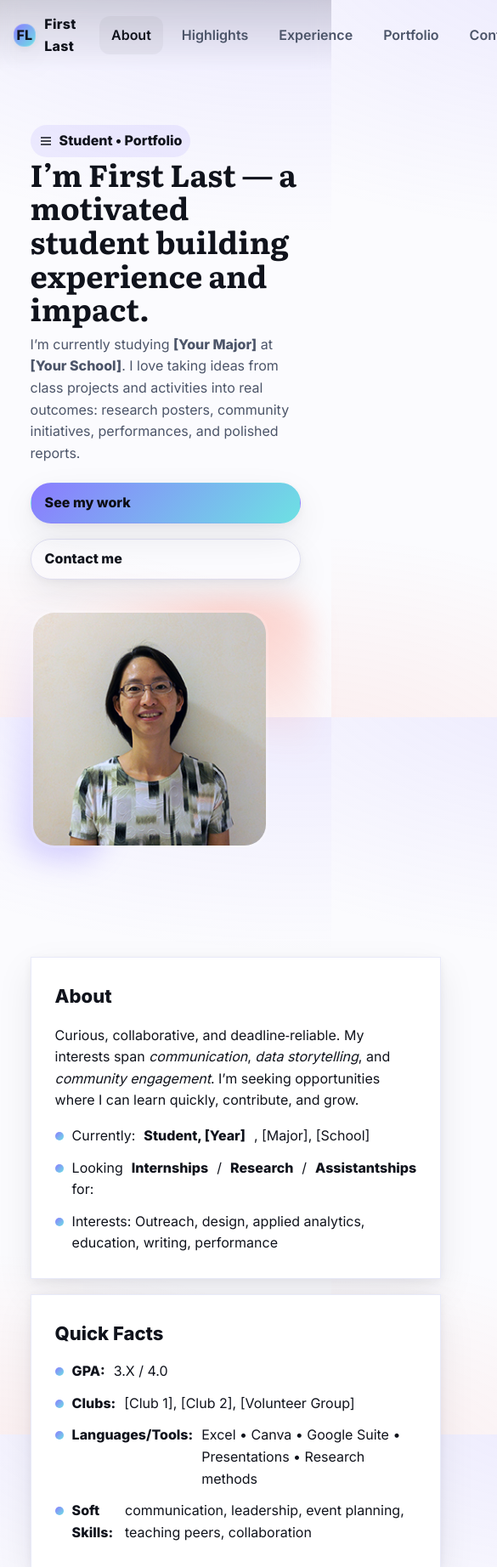
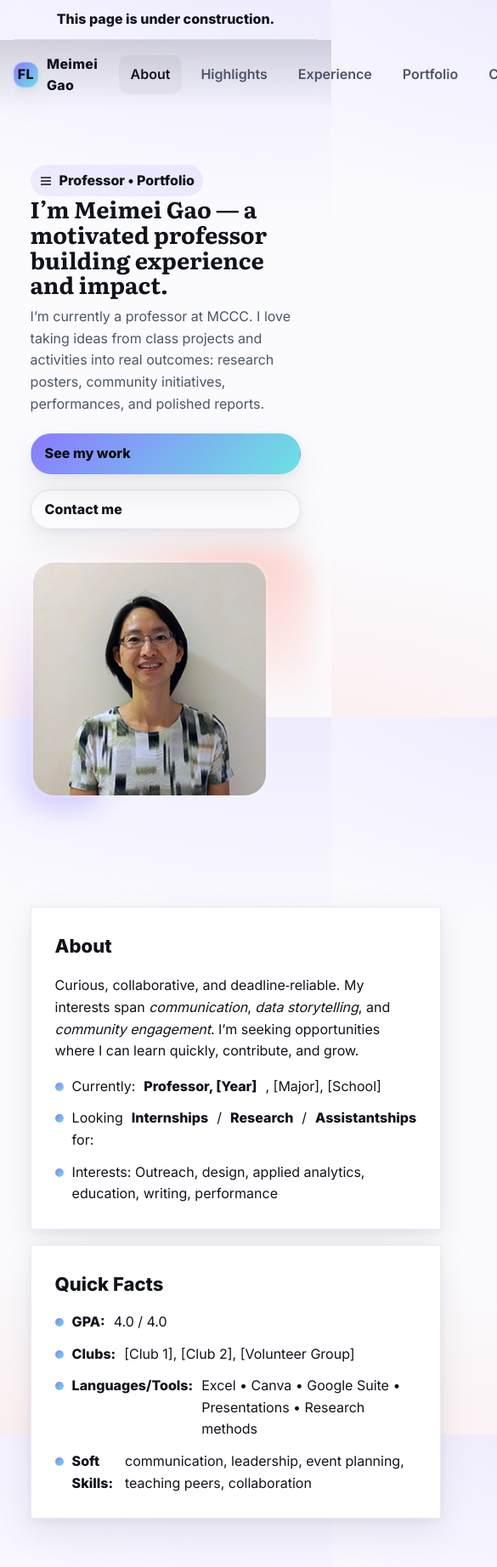
Before and after one commit to mmg168/my-general-template, a plain HTML site: page index.html in a window 390 px wide. Shown: the top 1844 px of the page at 85% size, 585 px wide, since content can reach past the window. Drawn offline with Linux system fonts and the light colour scheme.

Commit message:
Update index.html

```diff
--- a/index.html
+++ b/index.html
@@ -3,11 +3,11 @@
 <head>
   <meta charset="utf-8" />
   <meta name="viewport" content="width=device-width, initial-scale=1" />
-  <title>First Last — Student Portfolio</title>
-  <meta name="description" content="An elegant, all‑majors student portfolio: academics, projects, activities, and contact." />
+  <title>Meimei Gao — Professor Portfolio</title>
+  <meta name="description" content="An elegant, all‑majors professor portfolio: academics, projects, activities, and contact." />
   <meta name="color-scheme" content="light dark">
-  <meta property="og:title" content="First Last — Student Portfolio" />
-  <meta property="og:description" content="An elegant, all‑majors student portfolio: academics, projects, activities, and contact." />
+  <meta property="og:title" content="Meimei Gao — Professor Portfolio" />
+  <meta property="og:description" content="An elegant, all‑majors professor portfolio: academics, projects, activities, and contact." />
   <meta property="og:type" content="website" />
   <meta name="theme-color" content="#7758F6" />
   <link rel="preconnect" href="https://fonts.gstatic.com" crossorigin>
@@ -67,6 +67,7 @@
     a{color:inherit}
     img{max-width:100%; display:block}
     .wrap{width:var(--w); margin-inline:auto; padding-inline:20px}
+    p{font-size:16px}
 
     /* Header */
     .hdr{position:sticky; top:0; z-index:50; backdrop-filter:saturate(1.1) blur(10px); background:linear-gradient( to bottom, rgba(0,0,0,.14), rgba(0,0,0,0));}
@@ -86,7 +87,7 @@
     section{padding:64px 0}
     .hero{display:grid; grid-template-columns: 1.1fr .9fr; gap:36px; align-items:center}
     .title{font-family:Literata, ui-serif, Georgia, "Times New Roman", Times, serif; line-height:1.1}
-    .title-xl{font-size: clamp(36px, 5vw, 64px); font-weight:700; margin:0 0 10px}
+    .title-xl{font-size: clamp(27px, 3.75vw, 48px); font-weight:700; margin:0 0 10px}
     .lede{font-size: clamp(16px, 1.7vw, 20px); color:var(--muted); margin:0 0 22px}
 
     .card{background:var(--bg-alt); border-radius:var(--radius-xl); box-shadow:var(--shadow); border:1px solid rgba(130,140,220,.18)}
@@ -130,12 +131,13 @@
   </style>
 </head>
 <body>
+  <div class="wrap" style="padding:10px 0; text-align:center; color:var(--text); background:rgba(255,255,255,.06); border-bottom:1px solid rgba(140,140,200,.25); font-weight:700">This page is under construction.</div>
   <!-- Header -->
   <header class="hdr">
     <div class="wrap hdr-inner">
       <a class="brand" href="#home" aria-label="Go to top">
         <span class="logo" aria-hidden="true">FL</span>
-        <span>First Last</span>
+        <span>Meimei Gao</span>
       </a>
       <nav class="nav" aria-label="Primary">
         <a href="#about" data-target="#about">About</a>
@@ -154,18 +156,17 @@
       <div>
         <div class="pill" aria-hidden="true">
           <svg viewBox="0 0 24 24" fill="none" stroke="currentColor"><path stroke-width="2" d="M3 12h18M3 6h18M3 18h18"/></svg>
-          Student • Portfolio
+          Professor • Portfolio
         </div>
-        <h1 class="title title-xl">I’m First Last — a motivated student building experience and impact.</h1>
-        <p class="lede">I’m currently studying <strong>[Your Major]</strong> at <strong>[Your School]</strong>. I love taking ideas from class projects and activities into real outcomes: research posters, community initiatives, performances, and polished reports.
-        </p>
+        <h1 class="title title-xl">I’m Meimei Gao — a motivated professor building experience and impact.</h1>
+        <p class="lede">I’m currently a professor at MCCC. I love taking ideas from class projects and activities into real outcomes: research posters, community initiatives, performances, and polished reports.</p>
         <div class="grid g-2" style="margin-top:16px">
           <a class="btn btn--pri" href="#projects">See my work</a>
           <a class="btn btn--ghost" href="#contact">Contact me</a>
         </div>
       </div>
       <div class="avatar">
-        <img src="./meiHeadDivision.jpg" alt="Portrait of First Last">
+        <img src="./meiHeadDivision.jpg" alt="Portrait of Meimei Gao">
       </div>
     </section>
 
@@ -175,7 +176,7 @@
         <h2 class="h2">About</h2>
         <p>Curious, collaborative, and deadline‑reliable. My interests span <em>communication</em>, <em>data storytelling</em>, and <em>community engagement</em>. I’m seeking opportunities where I can learn quickly, contribute, and grow.</p>
         <ul class="list" style="margin-top:10px">
-          <li><span class="dot"></span>Currently: <strong>Student, [Year]</strong>, [Major], [School]</li>
+          <li><span class="dot"></span>Currently: <strong>Professor, [Year]</strong>, [Major], [School]</li>
           <li><span class="dot"></span>Looking for: <strong>Internships</strong> / <strong>Research</strong> / <strong>Assistantships</strong></li>
           <li><span class="dot"></span>Interests: Outreach, design, applied analytics, education, writing, performance</li>
         </ul>
@@ -183,7 +184,7 @@
       <div class="card pad">
         <h2 class="h2">Quick Facts</h2>
         <ul class="list">
-          <li><span class="dot"></span><strong>GPA:</strong> 3.X / 4.0</li>
+          <li><span class="dot"></span><strong>GPA:</strong> 4.0 / 4.0</li>
           <li><span class="dot"></span><strong>Clubs:</strong> [Club 1], [Club 2], [Volunteer Group]</li>
           <li><span class="dot"></span><strong>Languages/Tools:</strong> Excel • Canva • Google Suite • Presentations • Research methods</li>
           <li><span class="dot"></span><strong>Soft Skills:</strong> communication, leadership, event planning, teaching peers, collaboration</li>
@@ -303,7 +304,7 @@
 
   <footer>
     <div class="wrap">
-      <p>© <span id="year"></span> First Last — Crafted with care.</p>
+      <p>© <span id="year"></span> Meimei Gao — Crafted with care.</p>
     </div>
   </footer>
 
```
